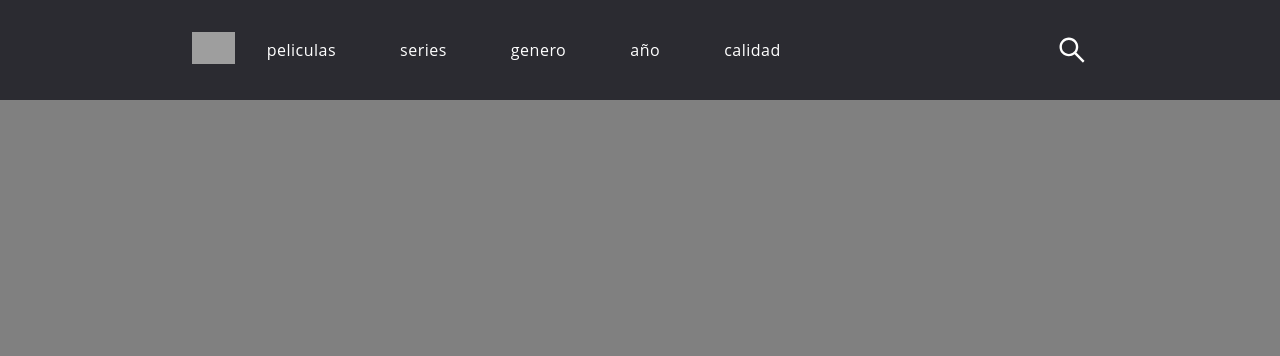
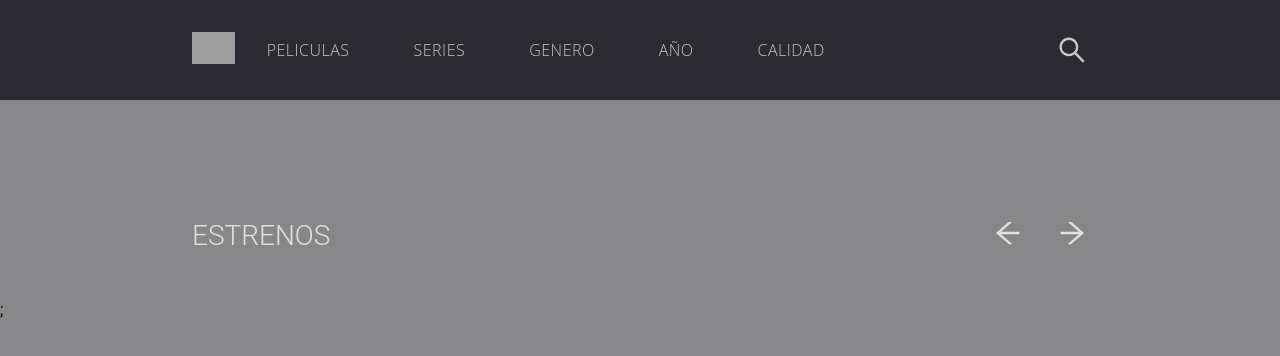
Before and after one commit to john2k2/pelispanda, a React (Vite) app: page / in a window 1280 px wide. Shown: the top 356 px of the page. Built offline with nearby package versions, Linux system fonts and the light colour scheme; grey boxes are pictures that could not be loaded.

Commit message:
agregando carrusel 1

```diff
--- /dev/null
+++ b/src/StyleComponent/CarruselStyle.js
@@ -0,0 +1,3 @@
+import styled from "styled-components";
+
+export const Container = styled.div``;
--- a/src/StyleComponent/GlobalStyles.js
+++ b/src/StyleComponent/GlobalStyles.js
@@ -8,7 +8,7 @@ export const GlobalStyles = createGlobalStyle`
     }
     body {
         font-family: "Roboto", sans-serif;
-        background-color: gray;
+        background-color: #2b2b3190;
     }
 
 
--- a/src/StyleComponent/Header.js
+++ b/src/StyleComponent/Header.js
@@ -21,9 +21,11 @@ export const HeaderStyled = styled.header`
   justify-content: space-between;
   align-items: center;
   max-width: 1200px;
+  z-index: 190;
 
   @media (max-width: 1024px) {
     justify-content: space-between;
+    max-width: 1000px;
     ul {
       display: none;
     }
@@ -79,14 +81,15 @@ export const HeaderUl = styled.ul`
     a {
       display: block;
       text-decoration: none;
-      color: #fff;
+      color: rgba(255, 255, 255, 0.75);
       font-size: 1em;
-      font-weight: 500;
       letter-spacing: 0.5px;
       font-family: "Open Sans", sans-serif;
       padding: 1em 2em;
       box-sizing: border-box;
       transition: all 0.3s ease-in-out;
+      text-transform: uppercase;
+      font-weight: 300;
 
       &:hover {
         color: #ff55a5;
@@ -123,7 +126,7 @@ export const InputContainer = styled.div`
   transform: ${(props) =>
     props.show ? "translateY(6.2rem)" : "translateY(0)"};
   opacity: ${(props) => (props.show ? "1" : "0")};
-  z-index: -1;
+  z-index: 1;
 `;
 
 export const Input = styled.div`
@@ -134,6 +137,10 @@ export const Input = styled.div`
   margin: 0 auto;
   height: 60px;
   max-width: 1200px;
+
+  @media (max-width: 1024px) {
+    max-width: 1000px;
+  }
 
   input {
     width: 100%;
--- a/src/StyleComponent/Main.js
+++ b/src/StyleComponent/Main.js
@@ -1,3 +1,30 @@
 import styled from "styled-components";
 
-export const MainStyled = styled.main``;
+export const Container = styled.div`
+  width: 100%;
+  margin: 0;
+  padding: 0;
+  display: flex;
+  justify-content: space-between;
+  align-items: center;
+`;
+
+export const ContainerSection = styled.section`
+  height: 200px;
+  width: 70%;
+  margin: 0 auto;
+  padding: 70px 0 0 0;
+  display: flex;
+  justify-content: space-between;
+  align-items: center;
+  max-width: 1200px;
+  z-index: -99;
+  h1 {
+    color: rgba(255, 255, 255, 0.75);
+    text-transform: uppercase;
+    font-weight: 300;
+    font-size: 28px;
+    margin: 0;
+    padding-right: 70px;
+  }
+`;
--- a/src/components/Header.jsx
+++ b/src/components/Header.jsx
@@ -56,7 +56,7 @@ const Header = () => {
             onClick={handleClick}
             style={{
               fontSize: "2rem",
-              color: "white",
+              color: "rgba(255,255,255,0.75)",
               cursor: "pointer",
             }}
           />
@@ -64,7 +64,7 @@ const Header = () => {
             onClick={handleMenu}
             style={{
               fontSize: "2rem",
-              color: "white",
+              color: "rgba(255,255,255,0.75)",
               cursor: "pointer",
               marginLeft: "1rem",
             }}
@@ -75,7 +75,7 @@ const Header = () => {
           onClick={handleClick}
           style={{
             fontSize: "2rem",
-            color: "white",
+            color: "rgba(255,255,255,0.75)",
             cursor: "pointer",
           }}
         />
--- a/src/components/Main.jsx
+++ b/src/components/Main.jsx
@@ -1,6 +1,9 @@
 import React from "react";
-import { MainStyled } from "../StyleComponent/Main";
+import { Container, ContainerSection } from "../StyleComponent/Main";
 import { useState } from "react";
+
+//icons
+import { AiOutlineArrowRight, AiOutlineArrowLeft } from "react-icons/ai";
 
 const Main = () => {
   const [show, setShow] = useState(false);
@@ -9,7 +12,34 @@ const Main = () => {
     setShow(!show);
   };
 
-  return <MainStyled></MainStyled>;
+  return (
+    <>
+      <Container>
+        <ContainerSection>
+          <h1>estrenos</h1>
+          <div>
+            <AiOutlineArrowLeft
+              style={{
+                fontSize: "2rem",
+                color: "rgba(255,255,255,0.75)",
+                cursor: "pointer",
+                marginRight: "1rem",
+              }}
+            />
+            <AiOutlineArrowRight
+              style={{
+                fontSize: "2rem",
+                color: "rgba(255,255,255,0.75)",
+                cursor: "pointer",
+                marginLeft: "1rem",
+              }}
+            />
+          </div>
+        </ContainerSection>
+      </Container>
+      ;
+    </>
+  );
 };
 
 export default Main;
```
Also changed, not shown: src/components/Carrusel.jsx (added, +12 -0 lines).
